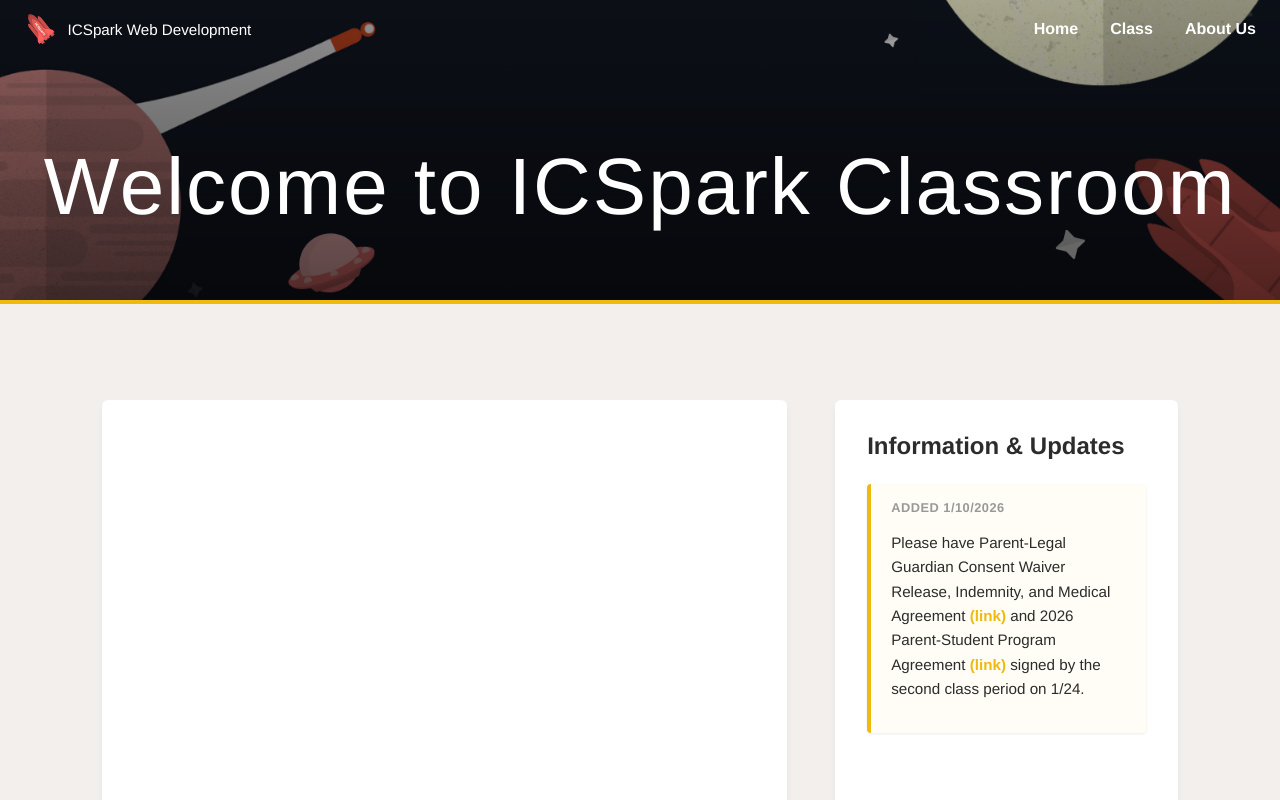
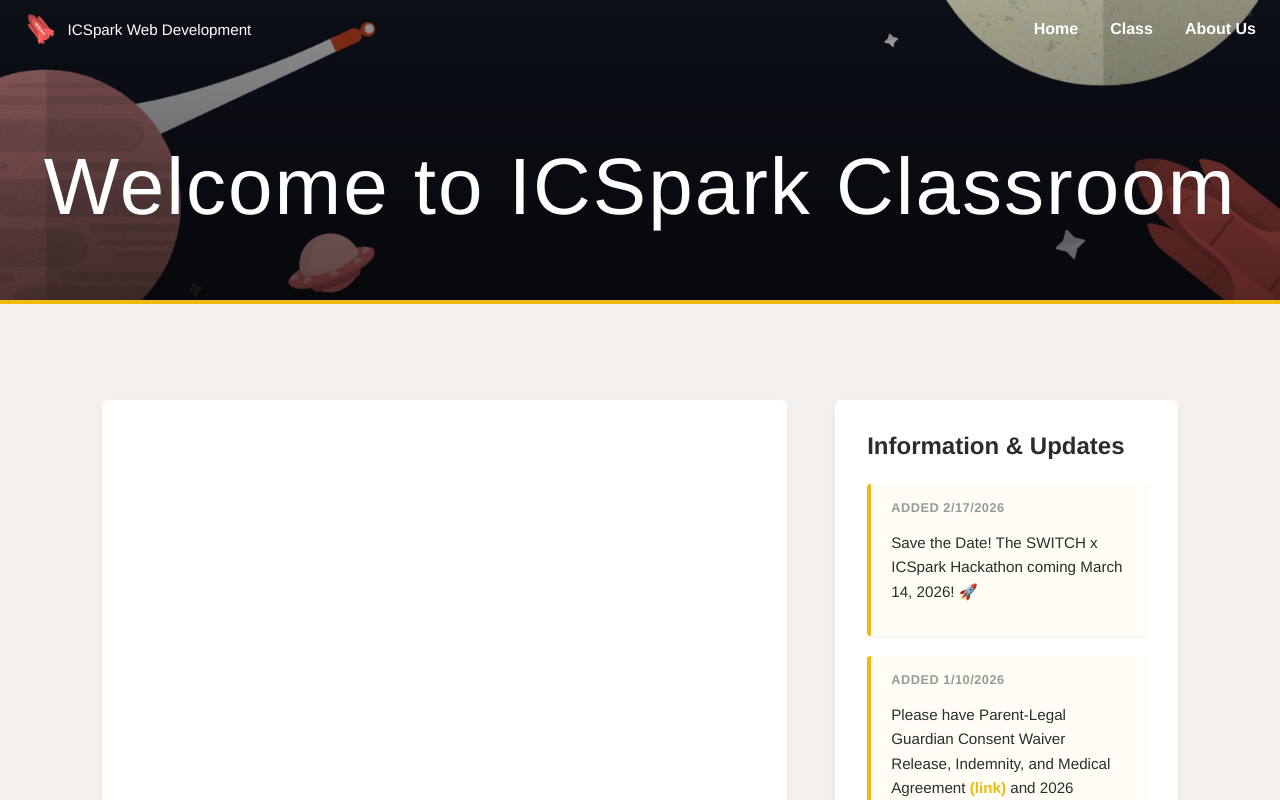
Before and after one commit to icspark-UHM/Spring-2026, a React (Vite) app in the folder react/: page / in a window 1280 px wide. Shown: the top 800 px of the page. Built offline with nearby package versions, Linux system fonts and the light colour scheme.

Commit message:
added a new card in information and updates

```diff
--- a/react/src/pages/Home.tsx
+++ b/react/src/pages/Home.tsx
@@ -19,7 +19,15 @@ function Home() {
         <div className="card updates-card">
           <h2>Information &amp; Updates</h2>
 
-          {/* Update Card 1 - Most Recent */}
+          {/* Update Card 2 - Most Recent */}
+          <div className="update-item">
+            <p className="update-date">Added 2/17/2026</p>
+            <p className="update-text">
+              Save the Date! The SWITCH x ICSpark Hackathon coming March 14, 2026! 🚀
+            </p>
+          </div>
+
+          {/* Update Card 1 */}
           <div className="update-item">
             <p className="update-date">Added 1/10/2026</p>
             <p className="update-text">
```
Also changed, not shown: 1 other file (tests, documents, lock files or other folders).
